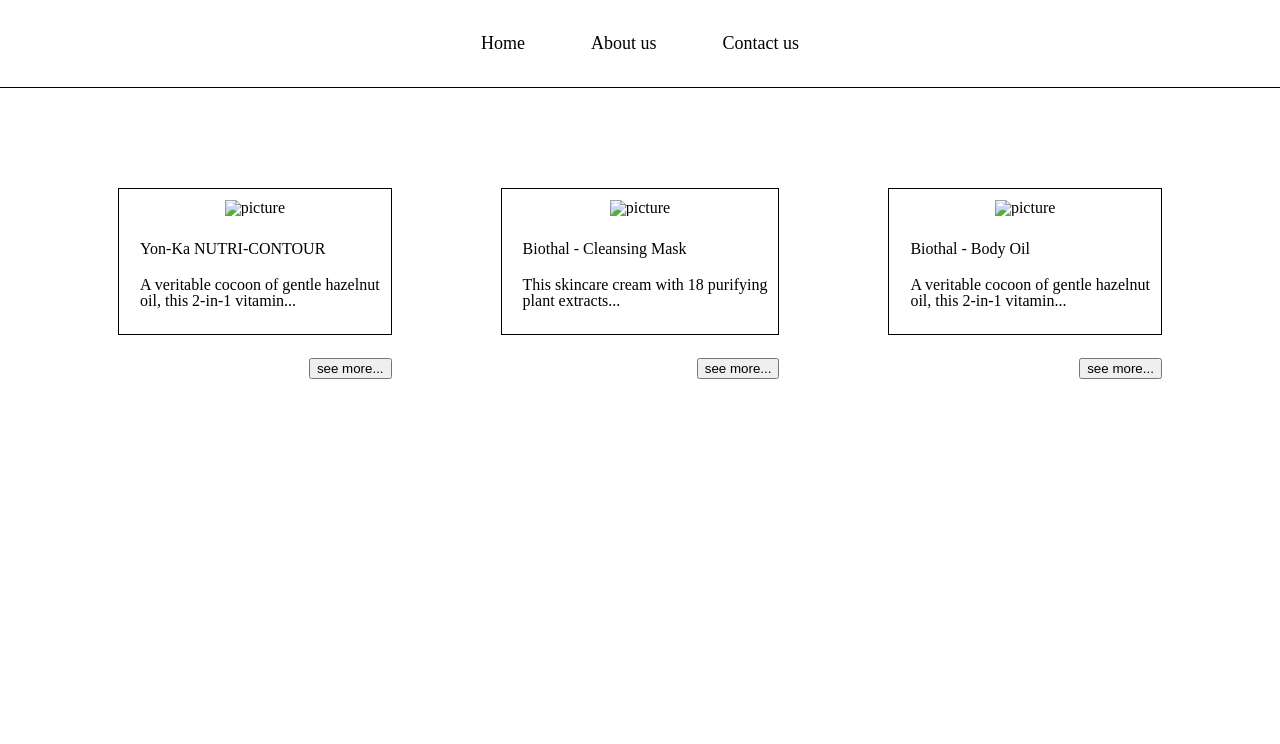
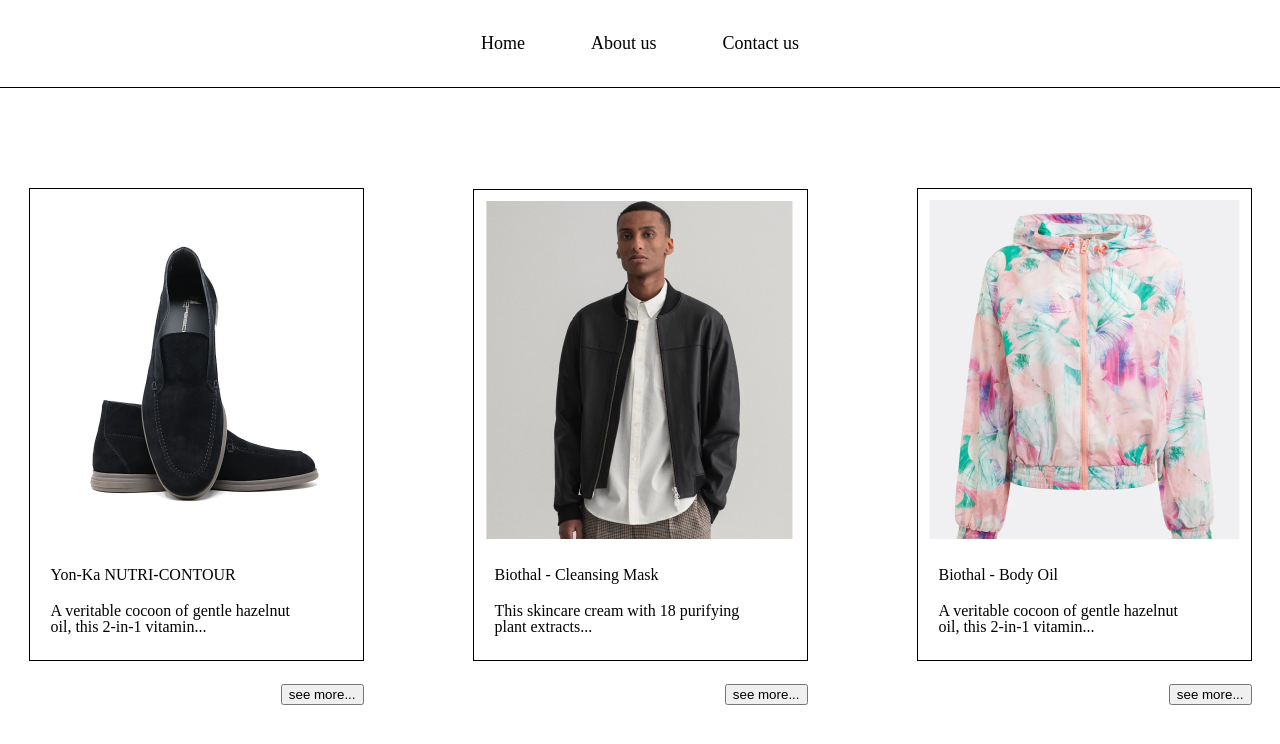
Before and after one commit to lukabakhturidze/Assignment2, a plain HTML site: page index.html in a window 1280 px wide. Drawn offline with Linux system fonts and the light colour scheme.

Commit message:
Finall version

```diff
--- a/index.html
+++ b/index.html
@@ -28,7 +28,7 @@
         <section class="main-section">
             <div class="box">
                 <div class="box-top-wrapper">
-                    <img  src="pictures/first-pic.png" alt="picture">
+                    <img  src="static/css/pictures/first-pic.png" alt="picture">
                     <article class="article-under-photo">
                         <h4>
                             Yon-Ka NUTRI-CONTOUR
@@ -46,7 +46,7 @@
         <section class="main-section middle">
             <div class="box">
                 <div class="box-top-wrapper">
-                    <img  src="pictures/second-pic.png" alt="picture">
+                    <img  src="static/css/pictures/second-pic.png" alt="picture">
                     <article class="article-under-photo">
                         <h4>
                             Biothal - Cleansing Mask
@@ -64,7 +64,7 @@
         <section class="main-section">
             <div class="box">
                 <div class="box-top-wrapper">
-                    <img src="pictures/third-pic.png" alt="picture">
+                    <img src="static/css/pictures/third-pic.png" alt="picture">
                     <article class="article-under-photo">
                         <h4>
                             Biothal - Body Oil
```
